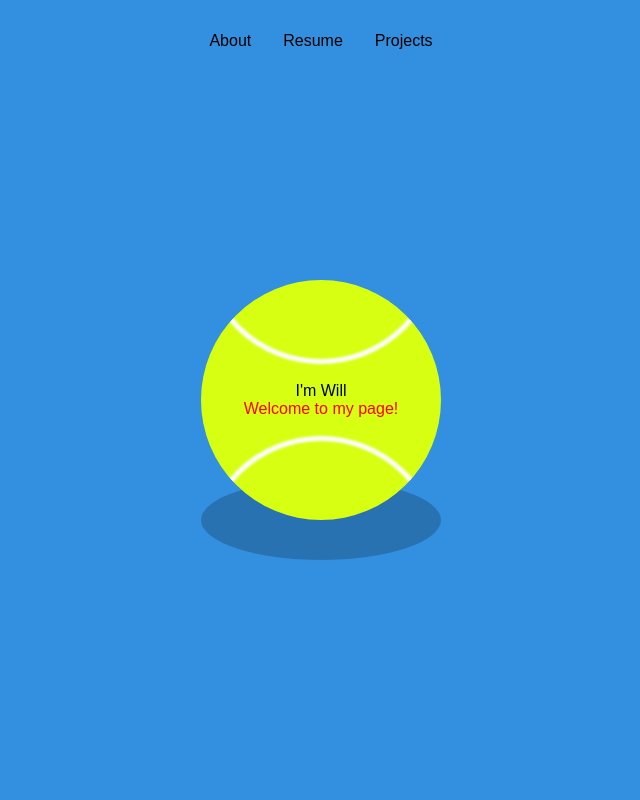
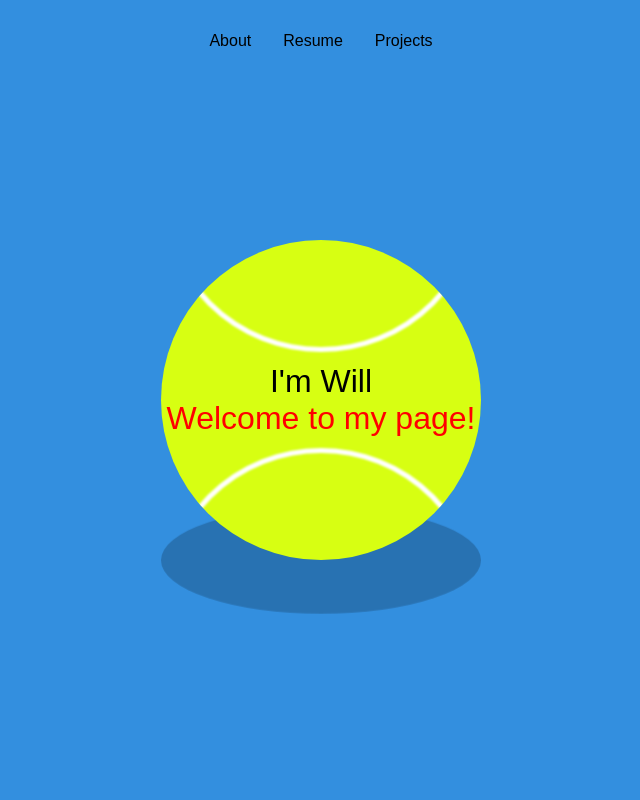
Before and after one commit to squilliam34/website, a React app: page / in a window 1280 px wide. Shown: the top 800 px of the page, without its empty margins (319-959 px from the left). Built offline with nearby package versions, Linux system fonts and the light colour scheme; the HTML template or start-up script is replaced by a standard one.

Commit message:
made ball larger

```diff
--- a/src/components/TennisBall.tsx
+++ b/src/components/TennisBall.tsx
@@ -3,8 +3,8 @@ import React from "react";
 const TennisBall: React.FC = () => (
   <div className="center">
     <div className="ball flex centered-words font">
-      <div>I'm Will</div>
-      <div className="red">Welcome to my page!</div>
+      <div className="medium-font">I'm Will</div>
+      <div className="red medium-font">Welcome to my page!</div>
     </div>
     <div className="shadow"></div>
   </div>
--- a/src/css/tennis.css
+++ b/src/css/tennis.css
@@ -30,8 +30,8 @@ body{
 
 .ball{
     position: absolute;
-    width: 15rem;
-    height: 15rem;
+    width: 20rem;
+    height: 20rem;
     background: #d7ff12;
     border-radius: 50%;
     transform: translate(-50%,-50%) ;
@@ -101,8 +101,8 @@ body{
 
 .shadow{
     position: absolute;
-    width: 15rem;
-    height: 5rem;
+    width: 20rem;
+    height: 6.67rem;
     transform: translate(-50%, 100%);
     background: rgb(0, 0, 0, 0.2);
     border-radius: 50%;
```
